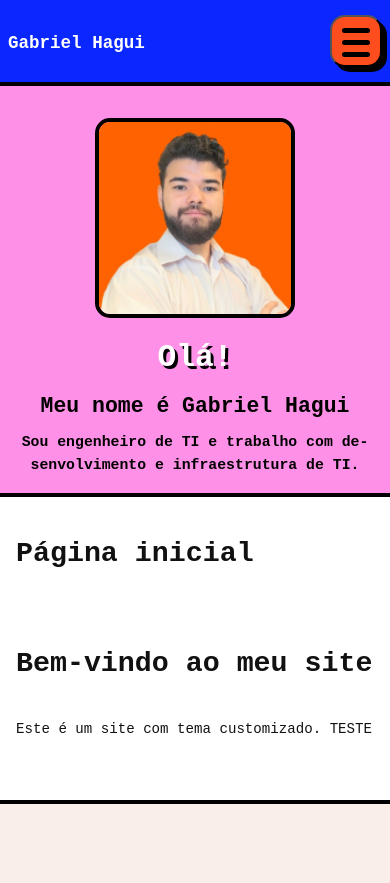
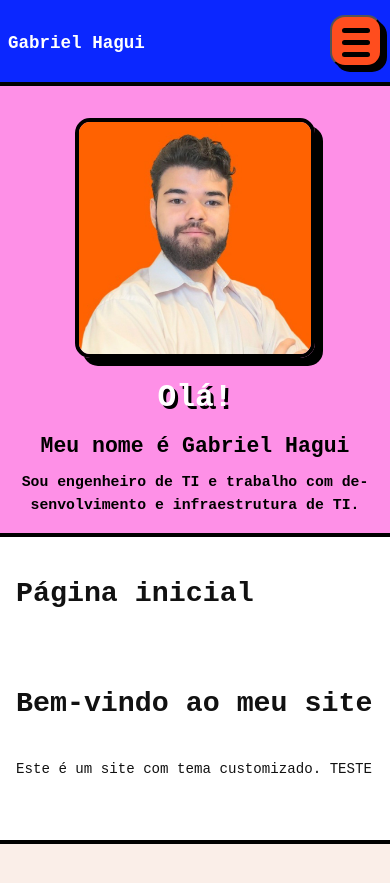
Before and after one commit to GHagui/Gabriel_Hagui, a Jekyll site: the page built from index.md, in a window 390 px wide. Shown: the top 883 px of the page. Built offline with Jekyll 4.4.1, drawn with Linux system fonts in a browser that asks for light colours; some web fonts are replaced.

Commit message:
Enhance responsiveness by setting max-width to 100% for main, content, sidebar, and about sections; adjust profile image dimensions and aspect ratio for better mobile display

```diff
--- a/assets/css/style.scss
+++ b/assets/css/style.scss
@@ -209,6 +209,7 @@ html.js .site-header .site-nav {
     transition: max-height .4s ease, opacity .3s ease;
 }
 @media (max-width: 1289px) {
+    main, .content, .sidebar, .about { max-width:100%; }
     .nav-toggle { display: inline-flex; }
     .site-header .container { gap: var(--spacing-sm); }
     html.js .site-header .site-nav {
@@ -243,6 +244,7 @@ html.js .site-header .site-nav {
 
 /* Mobile - Cabeçalho */
 @media (max-width: 1024px) {
+    main, .content, .sidebar, .about { max-width:100%; }
     .site-header .container {
         padding-left: var(--spacing-xs);
         padding-right: var(--spacing-xs);
@@ -260,6 +262,7 @@ html.js .site-header .site-nav {
 }
 
 @media (max-width: 480px) {
+    main, .content, .sidebar, .about { max-width:100%; }
     .site-header .logo a {
         font-size: var(--fs-md);
     }
@@ -317,6 +320,7 @@ main {
 
 /* Responsivo do Conteúdo */
 @media (max-width: 1290px) {
+    main, .content, .sidebar, .about { max-width:100%; }
     main.container {
         padding-left: var(--spacing-xs);
         padding-right: var(--spacing-xs);
@@ -348,6 +352,7 @@ main {
 
 /* Mobile - Conteúdo Principal */
 @media (max-width: 1024px) {
+    main, .content, .sidebar, .about { max-width:100%; }
     .container {
         padding-left: var(--spacing-xs);
         padding-right: var(--spacing-xs);
@@ -368,6 +373,7 @@ main {
 }
 
 @media (max-width: 480px) {
+    main, .content, .sidebar, .about { max-width:100%; }
     .container {
         padding-left: 0.5rem;
         padding-right: 0.5rem;
@@ -402,8 +408,11 @@ main {
 }
 
 .profile-image {
-    width: 500px;  /* Considere tornar responsivo ou usar variáveis */
+    width: 500px;  /* largura máxima padrão em desktop grande */
     height: 500px;
+    max-width: 100%;
+    height: auto; /* permite ajuste em telas menores */
+    aspect-ratio: 1 / 1;
     object-fit: cover;
     border-right: var(--border-strong);
     margin-right: var(--spacing-lg);
@@ -444,6 +453,7 @@ main {
 
 /* Mobile - Seção Hello */
 @media (max-width: 1290px) {
+    main, .content, .sidebar, .about { max-width:100%; }
     main {
         gap: 0;
     }
@@ -454,75 +464,40 @@ main {
     }
 
     .profile-image {
-        width: 300px;
-        height: 300px;
+        width: 100%;
+        max-width: 320px;
+        height: auto;
+        aspect-ratio: 1 / 1;
         border: var(--border-strong);
         border-radius: var(--border-radius-default);
         margin-top: var(--spacing-lg);
         margin-bottom: 0;
         margin-left: auto;
         margin-right: auto;
+        box-shadow: var(--box-shadow-medium);
     }
 
-    .hello-content h1 {
-        font-size: var(--fs-4xl);
-    }
-
-    .hello-content h2 {
-        font-size: var(--fs-2xl);
-    }
-
-    .hello-content h3 {
-        font-size: var(--fs-sm);
-    }
+    .hello-content h1 { font-size: clamp(2.4rem, 9vw, 5.2rem); }
+    .hello-content h2 { font-size: clamp(1.25rem, 5.2vw, 2.2rem); }
+    .hello-content h3 { font-size: clamp(0.95rem, 3.6vw, 1.25rem); }
 }
 
 @media (max-width: 1024px) {
-    .profile-image {
-        width: 250px;
-        height: 250px;
-    }
-
-    .hello-content h1 {
-        font-size: var(--fs-3xl);
-        text-shadow: 4px 4px 0 var(--color-black);
-    }
-
-    .hello-content h2 {
-        font-size: var(--fs-xl);
-    }
-
-    .hello-content h3 {
-        font-size: var(--fs-sm);
-    }
-
-    .hello-content {
-        padding: var(--spacing-md);
-    }
+    main, .content, .sidebar, .about { max-width:100%; }
+    .profile-image { max-width: 280px; }
+    .hello-content h1 { font-size: clamp(2.2rem, 10vw, 4.2rem); text-shadow: 4px 4px 0 var(--color-black); }
+    .hello-content h2 { font-size: clamp(1.15rem, 6vw, 1.9rem); }
+    .hello-content h3 { font-size: clamp(0.9rem, 4vw, 1.15rem); }
+    .hello-content { padding: var(--spacing-md); }
 }
 
 @media (max-width: 480px) {
-    .profile-image {
-        width: 200px;
-        height: 200px;
-    }
-
-    .hello-content h1 {
-    font-size: var(--fs-2xl); /* fluido */
-        text-shadow: 3px 3px 0 var(--color-black);
-    }
-
-    .hello-content h2 {
-    font-size: var(--fs-lg); /* fluido */
-    }
-
-    .hello-content h3 {
-    font-size: var(--fs-sm); /* fluido */
-    }
-
-    .hello-content {
-        padding: var(--spacing-sm);
-    }
+    main, .content, .sidebar, .about { max-width:100%; }
+    .profile-image { max-width: 240px; }
+    .hello-content h1 { font-size: clamp(2.0rem, 11vw, 3.0rem); text-shadow: 3px 3px 0 var(--color-black); }
+    .hello-content h2 { font-size: clamp(1.05rem, 7vw, 1.65rem); }
+    .hello-content h3 { font-size: clamp(0.85rem, 4.5vw, 1.00rem); }
+    .hello-content { padding: var(--spacing-sm); }
 }
 /* -------------------*/
 /* ESTILOS DA SEÇÃO ABOUT */
@@ -543,6 +518,7 @@ main {
 /* Mobile - Seção About */
 @media (max-width: 1290px) {
     .about {
+    main, .content, .sidebar, .about { max-width:100%; }
         border-radius: 0px;
         border-bottom: var(--border-strong) !important;
         border: 0px;
@@ -552,6 +528,7 @@ main {
 
 @media (max-width: 480px) {
     .about {
+    main, .content, .sidebar, .about { max-width:100%; }
         padding: var(--spacing-sm);
         margin-left: 0;
         margin-right: 0;
@@ -560,22 +537,22 @@ main {
 
 /* Estilos Gerais para Mobile (tipografia mais legível) */
 @media (max-width: 1024px) {
+main, .content, .sidebar, .about { max-width:100%; }
     .site-header { box-shadow: none; }
     img { max-width: 100%; height: auto; }
     p, li, span { line-height: 1.55; }
 }
 
 @media (max-width: 480px) {
-    :root {
-        --border-strong: 4px solid var(--color-black);
-        --border-medium: 3px solid var(--color-black);
-    }
+main, .content, .sidebar, .about { max-width:100%; }
+    :root { --border-strong: 4px solid var(--color-black); --border-medium: 3px solid var(--color-black); }
     .container { padding-left: 0.65rem; padding-right: 0.65rem; }
     h1, h2, h3 { word-wrap: break-word; hyphens: auto; }
 }
 
 /* Ajuste tipográfico para telas pequenas (-50% em relação à escala atual) */
 @media (max-width: 600px) {
+main, .content, .sidebar, .about { max-width:100%; }
     /* Reduz base geral */
     body { font-size: clamp(0.80rem, calc(0.75rem + 0.55vw), 0.95rem); }
     .content p,
@@ -587,6 +564,7 @@ main {
 }
 
 @media (max-width: 380px) {
+main, .content, .sidebar, .about { max-width:100%; }
     body { font-size: clamp(0.75rem, calc(0.70rem + 0.70vw), 0.88rem); }
     .content p,
     .content li { font-size: clamp(0.80rem, calc(0.75rem + 0.75vw), 0.95rem); }
@@ -598,17 +576,10 @@ main {
 
 /* Melhorias para touch em mobile */
 @media (max-width: 1024px) {
+main, .content, .sidebar, .about { max-width:100%; }
     .site-header .site-nav a,
-    .hire-me {
-        min-height: 44px; /* Tamanho mínimo recomendado para touch */
-        display: flex;
-        align-items: center;
-        justify-content: center;
-    }
-
-    .site-header .site-nav select {
-        min-height: 44px;
-    }
+    .hire-me { min-height: 44px; display: flex; align-items: center; justify-content: center; }
+    .site-header .site-nav select { min-height: 44px; }
 }
 
 /* -------------------*/
@@ -623,6 +594,7 @@ table {
     border: var(--border-medium);
     box-shadow: var(--box-shadow-small);
     overflow: hidden;
+    table-layout: fixed; /* impede expansão horizontal em telas estreitas */
 }
 
 th, td {
@@ -999,33 +971,40 @@ h1[id], h2[id], h3[id], h4[id], h5[id], h6[id] {
 
 /* Responsivo para elementos markdown */
 @media (max-width: 1024px) {
-    table {
-        font-size: var(--fs-sm);
-        margin: var(--spacing-sm) 0;
-    }
-
-    th, td {
-        padding: var(--spacing-xs);
-    }
-
-    .highlight pre {
-        font-size: var(--fs-xs);
-        padding: var(--spacing-sm);
-    }
-
-    blockquote {
-        padding: var(--spacing-sm);
-        margin: var(--spacing-sm) 0;
-    }
-
-    .toc {
-        padding: var(--spacing-sm);
-    }
+main, .content, .sidebar, .about { max-width:100%; }
+    table { font-size: var(--fs-sm); margin: var(--spacing-sm) 0; width:100%; border-collapse: collapse; }
+    th, td { padding: var(--spacing-xs); white-space: normal; word-break: break-word; }
+    .highlight pre { font-size: var(--fs-xs); padding: var(--spacing-sm); }
+    blockquote { padding: var(--spacing-sm); margin: var(--spacing-sm) 0; }
+    .toc { padding: var(--spacing-sm); }
 }
 
 @media (max-width: 480px) {
+main, .content, .sidebar, .about { max-width:100%; }
     table { font-size: var(--fs-xs); }
     th, td { padding: 0.5rem 0.25rem; }
     .highlight pre { font-size: var(--fs-2xs); padding: var(--spacing-xs); }
     blockquote { padding: var(--spacing-xs); font-size: var(--fs-sm); }
 }
+/* Narrower phones: enable horizontal scroll & nowrap to preserve structure */
+@media (max-width: 640px) {
+main, .content, .sidebar, .about { max-width:100%; }
+    table { display: table; width:100%; overflow-x:hidden; }
+    th, td { white-space: normal; word-break: break-word; overflow-wrap:anywhere; }
+}
+
+/* --- Overflow & Wrapping Fixes --- */
+img { max-width:100%; height:auto; }
+.content, .sidebar, .about { overflow-x:hidden; }
+.content p, .content li, .content a { overflow-wrap:anywhere; word-break:break-word; }
+pre, code, .highlighter-rouge { max-width:100%; }
+pre, .highlighter-rouge { overflow-x:auto; }
+@media (max-width:600px) {
+main, .content, .sidebar, .about { max-width:100%; }
+
+    .content,
+    .about {
+        box-shadow: none;
+        border-width: 5px;
+    }
+}
```
